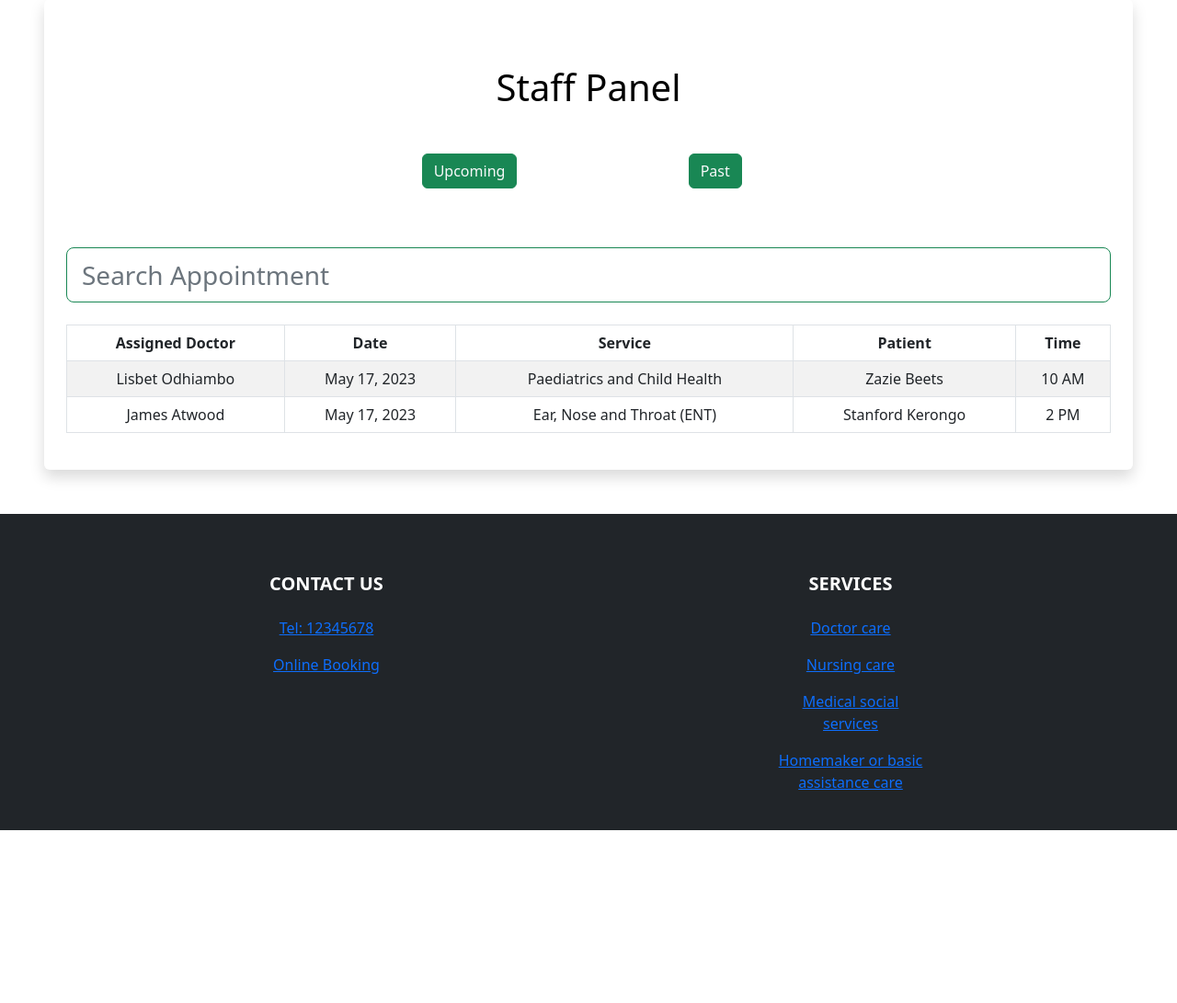
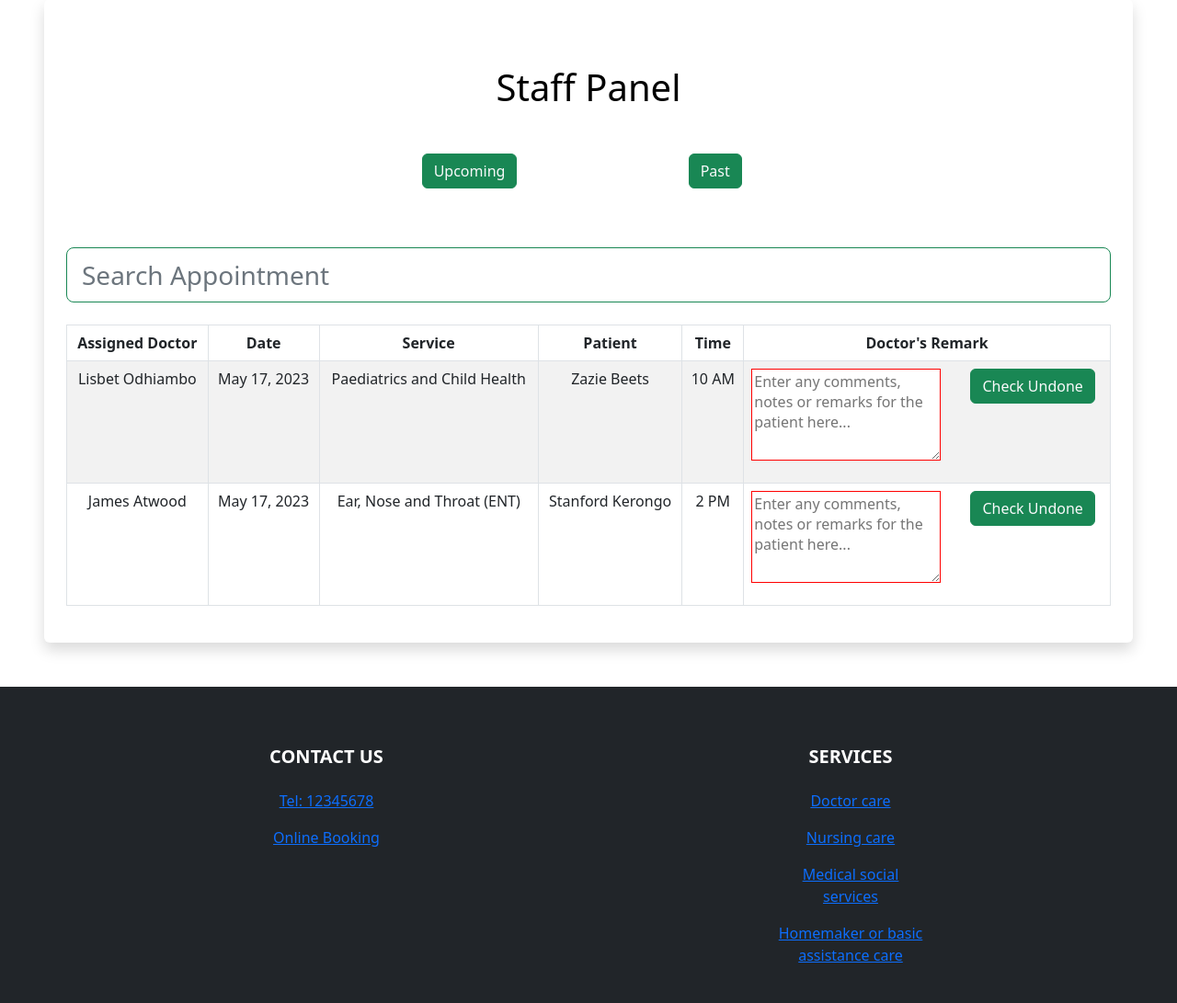
Before and after one commit to kurosakiaduma/poza, a Django app: page /staff-panel/ in a window 1280 px wide. Shown: the part 123-1214 px from the top of the page at 92% size. Before the commit the page ends 1026 px from the top, so only its background shows below. Run offline with Django 4.2, Linux system fonts and the light colour scheme; a user stored in the database is signed in; data comes from the database, SQL or seed files in the repository; both versions use the stored data as it was after the commit; some libraries are stand-ins or nearby versions.

Commit message:
adding functionality for doctors to mark appointments as completed or note||ability to leave notes too

```diff
--- a/booking/forms.py
+++ b/booking/forms.py
@@ -1,5 +1,15 @@
-from django.forms import ModelForm
+from django.forms import *
 from .models import Appointment
 from tkinter import Widget
 from django.db import models
 # Create the form class.
+
+class CompletedForm(ModelForm):
+    completed = BooleanField()
+    class Meta:
+        model = Appointment
+        fields = ['completed']
+        db_table = 'booking_appointment'
+        managed = True
+        verbose_name = 'Appointment'
+        verbose_name_plural = 'Appointments'
--- a/booking/models.py
+++ b/booking/models.py
@@ -158,5 +158,7 @@ class Appointment(models.Model):
     time_ordered = models.DateTimeField(default=datetime.now, blank=True)
     assigned_doctor = models.CharField(max_length=30, editable=False)
     price = models.PositiveIntegerField()
+    note = models.TextField(default="")
+    completed = models.BooleanField(default=False)
     def __str__(self):
-        return f"{self.app_id}| {self.uuid.name} | {self.service} |day: {self.day} | time: {self.time}| {self.price}"
+        return f"{self.app_id}| {self.uuid.name} | {self.service} |day: {self.day} | time: {self.time}| {self.price} | {self.note}"
--- a/booking/templates/staffPanel.html
+++ b/booking/templates/staffPanel.html
@@ -36,6 +36,7 @@
               <th class="text-center" scope="col">Service</th>
               <th class="text-center" scope="col">Patient</th>
               <th class="text-center" scope="col">Time</th>
+              <th class="text-center" scope="col">Doctor's Remark</th>
             </tr>
           </thead>
           <tbody id="myTable">
@@ -46,6 +47,38 @@
               <td class="text-center">{{item.service}}</td>
               <td class="text-center">{{item.uuid.name}}</td>
               <td class="text-center">{{item.time}}</td>
+              <td class="text-center">
+                <form action='{% url "staffPanel" app_id=item.app_id%}', method="post">
+                  <div class="row">
+                    {% if not item.completed %}
+                    <div class="col">
+                      <textarea type="text" name="note" id="note" style="height:100px; border-color:green", placeholder="Enter any comments, notes or remarks for the patient here..."></textarea>
+                    </div>
+                    {% else %}
+                    <div class="col">
+                      <textarea readonly="True" type="text" name="note" id="note" style="height: 100px; border-color:red;", placeholder="Enter any comments, notes or remarks for the patient here..."></textarea>
+                    </div>
+                      {% endif %}
+                    <div class="col">
+                      {%if not item.completed %}
+                      <button type="submit" class="btn btn-success  text-light" id="complete" style="margin-top: 30;">Check Completed</button>
+                      {% else %}
+                      <button type="submit" class="btn btn-success  text-light" id="incomplete">Check Undone</button>
+                      {% endif %}
+                    </div>
+                  </div>
+                </form>
+              </td>
+
+
+
+
+
+
+
+
+
+
             </tr>
               {% endfor %}
           </tbody>
--- a/booking/views.py
+++ b/booking/views.py
@@ -5,6 +5,10 @@ from .models import *
 from django.contrib import messages
 from django.conf import settings
 from django.conf.urls.static import static
+from django.forms import *
+from .forms import *
+
+
 
 def getServices():
     services=[]
@@ -304,7 +308,12 @@ def userPanel(request):
         role = Doctor.objects.get(persona_ptr_id=uuid).get_role_display()
         image = Doctor.objects.get(persona_ptr_id=uuid).image
         print(f"{image}")
-    appointments = Appointment.objects.filter(uuid=uuid).order_by('app_id','day', 'time')
+
+    today = datetime.today()
+    minDate = today.strftime('%Y-%m-%d')
+    maxDate = (today + timedelta(days=21)).strftime('%Y-%m-%d')
+
+    appointments = Appointment.objects.filter(uuid=uuid, day__range=[minDate, maxDate]).order_by('app_id','day', 'time')
 
     """Debug line"""
     print(f"{appointments} {name}")
@@ -389,7 +398,7 @@ def userUpdate(request, app_id):
                 assigned_doctor = assigned_doctor,
                 )
             messages.success(request, "Appointment Edited!")
-            return redirect('index')
+            return redirect('userPanel')
         else:
                 messages.success(request, "The Selected Time Has Been Reserved Before!")
 
@@ -400,7 +409,8 @@ def userUpdate(request, app_id):
             'app_id': app_id,
         })
 
-def staffPanel(request, foo=None):
+
+def staffPanel(request, foo=None, app_id=None):
     user = request.user
     today = datetime.today()
 
@@ -415,9 +425,21 @@ def staffPanel(request, foo=None):
 
     #Only show the Appointments 21 days from today
     items = Appointment.objects.filter(day__range=[minDate, maxDate]).order_by('day', 'time')
+    form = CompletedForm(initial={'completed': i.completed for i in items})
+    print(form)
+
+    if request.method == "POST":
+        #Filter to retrieve only available times from each date before displaying them to the user
+        app_id = ""
+        Appointment.objects.filter(app_id=app_id).update(
+            app_id=app_id,
+            note = note,
+                )
+
 
     return render(request, 'staffPanel.html', {
         'items':items,
         "user": user,
-        "name": user.name
+        "name": user.name,
+        "form":form
     })
```
Also changed, not shown: booking/migrations/0010_appointment_completed_alter_persona_uuid.py (added), booking/migrations/0011_appointment_note.py (added), db.sqlite3.
